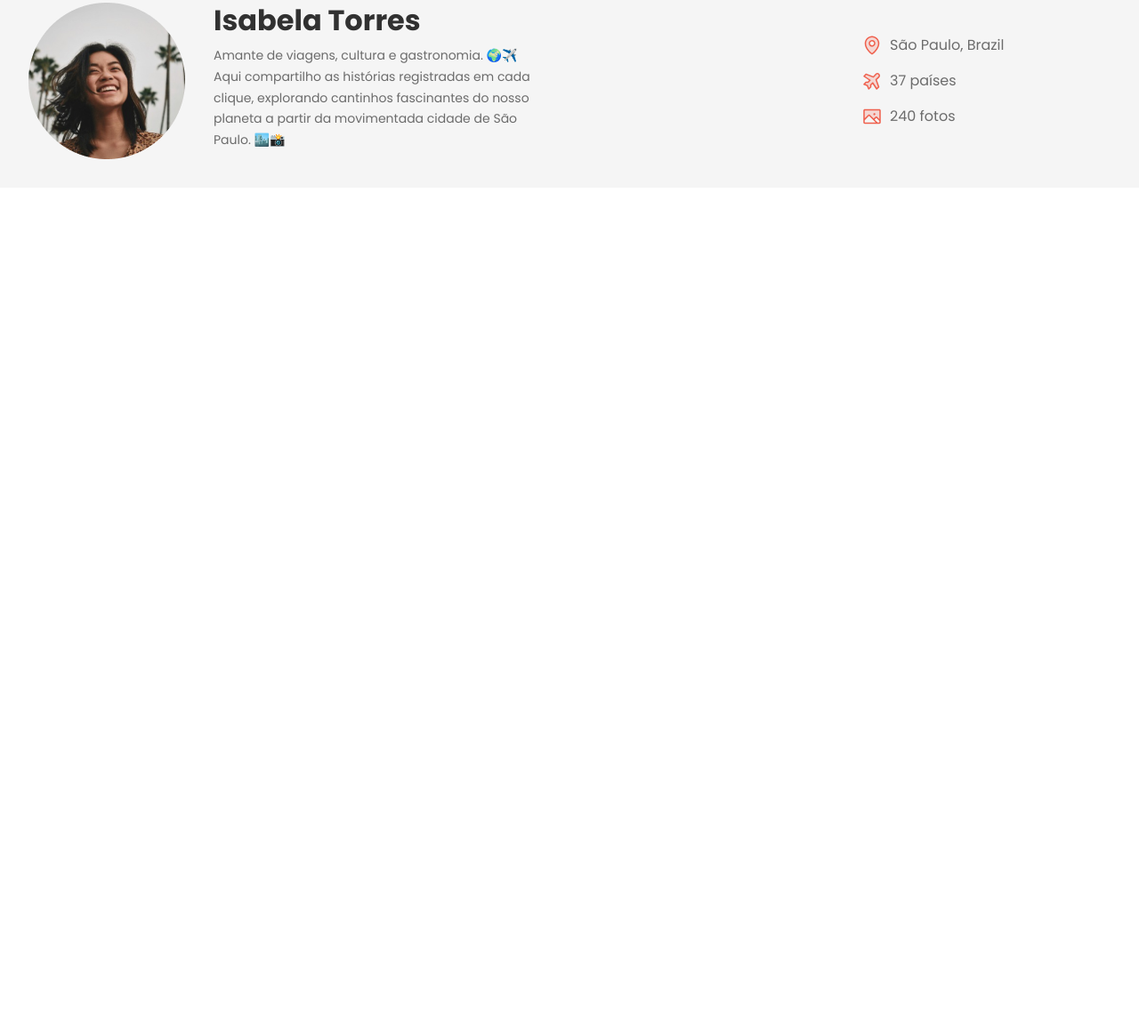
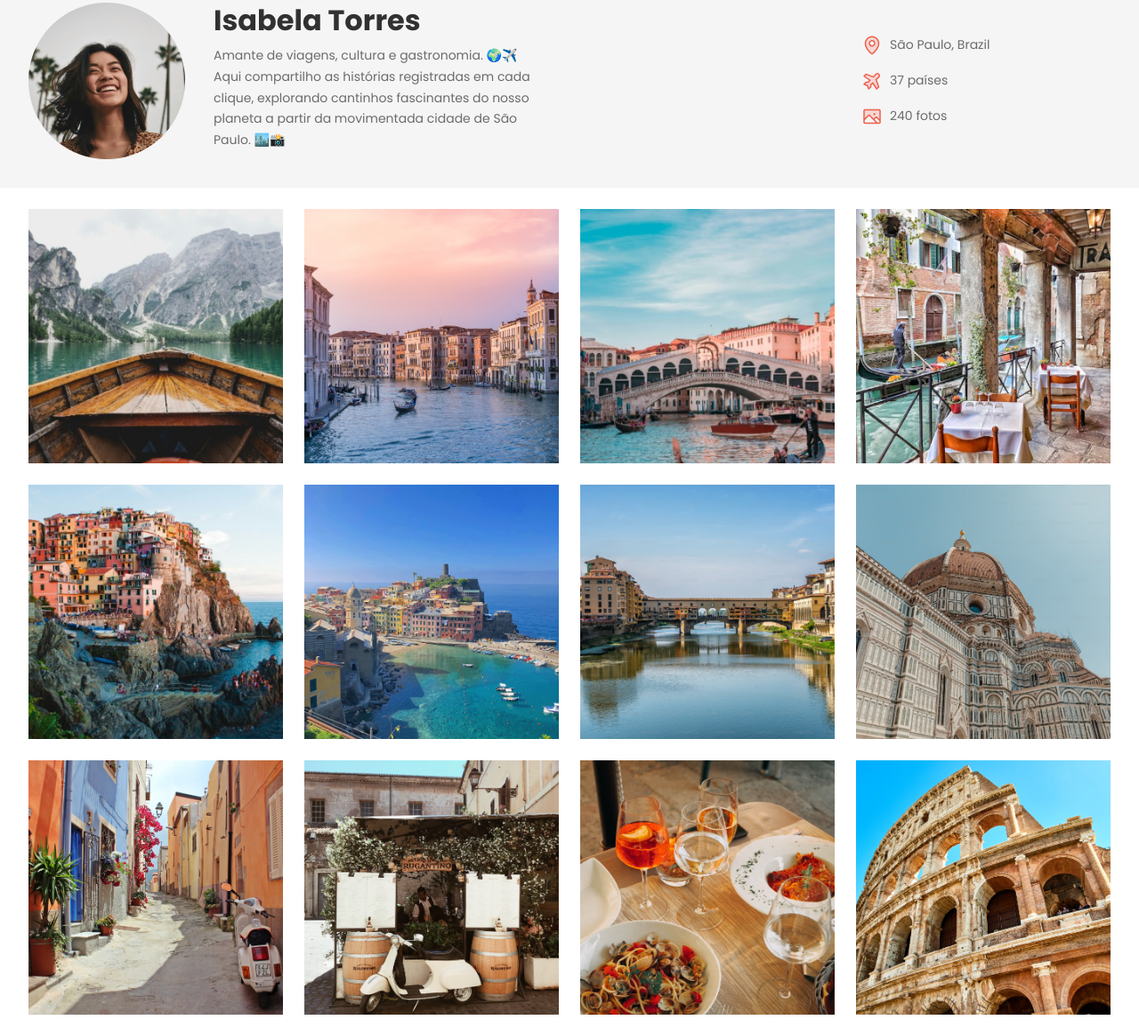
Before and after one commit to reysonafonso/travelgram, a plain HTML site: page index.html in a window 1280 px wide. Shown: the part 125-1290 px from the top of the page at 89% size. Before the commit the page ends 800 px from the top, so only its background shows below. Drawn offline with Linux system fonts and the light colour scheme.

Commit message:
main gallery

```diff
--- a/index.html
+++ b/index.html
@@ -66,5 +66,20 @@
 
         </header>
     </div>
+
+    <main class="container">
+        <img src="assets/images/Image 01.png" alt="">
+        <img src="assets/images/Image 02.png" alt="">
+        <img src="assets/images/Image 03.png" alt="">
+        <img src="assets/images/Image 04.png" alt="">
+        <img src="assets/images/Image 05.png" alt="">
+        <img src="assets/images/Image 06.png" alt="">
+        <img src="assets/images/Image 07.png" alt="">
+        <img src="assets/images/Image 08.png" alt="">
+        <img src="assets/images/Image 09.png" alt="">
+        <img src="assets/images/Image 10.png" alt="">
+        <img src="assets/images/Image 11.png" alt="">
+        <img src="assets/images/Image 12.png" alt="">
+    </main>
 </body>
 </html>
--- a/styles/header.css
+++ b/styles/header.css
@@ -1,12 +1,13 @@
 header {
     padding-block: 32px;
+
 }
-
 
 header .container {
     display: flex;
     justify-content: space-between;
     align-items: center;
+    font: var(--text-md);
 }
 
 
@@ -25,10 +26,6 @@ header .container {
     margin-bottom: 8px;
 }
 
-#profile p {
-    font: var(--text-md);
-}
-
 #info {
     list-style: none;
     display: flex;
--- a/styles/index.css
+++ b/styles/index.css
@@ -1,3 +1,4 @@
 @import url(global.css);
 @import url(nav.css);
 @import url(header.css);
+@import url(main.css);
--- /dev/null
+++ b/styles/main.css
@@ -0,0 +1,12 @@
+main {
+    display: flex;
+    flex-wrap: wrap;
+    gap: 24px;
+    padding-block: 24px;
+}
+
+main img{
+    width: 286px;
+    height: 286px;
+    object-fit: cover;
+}
```
